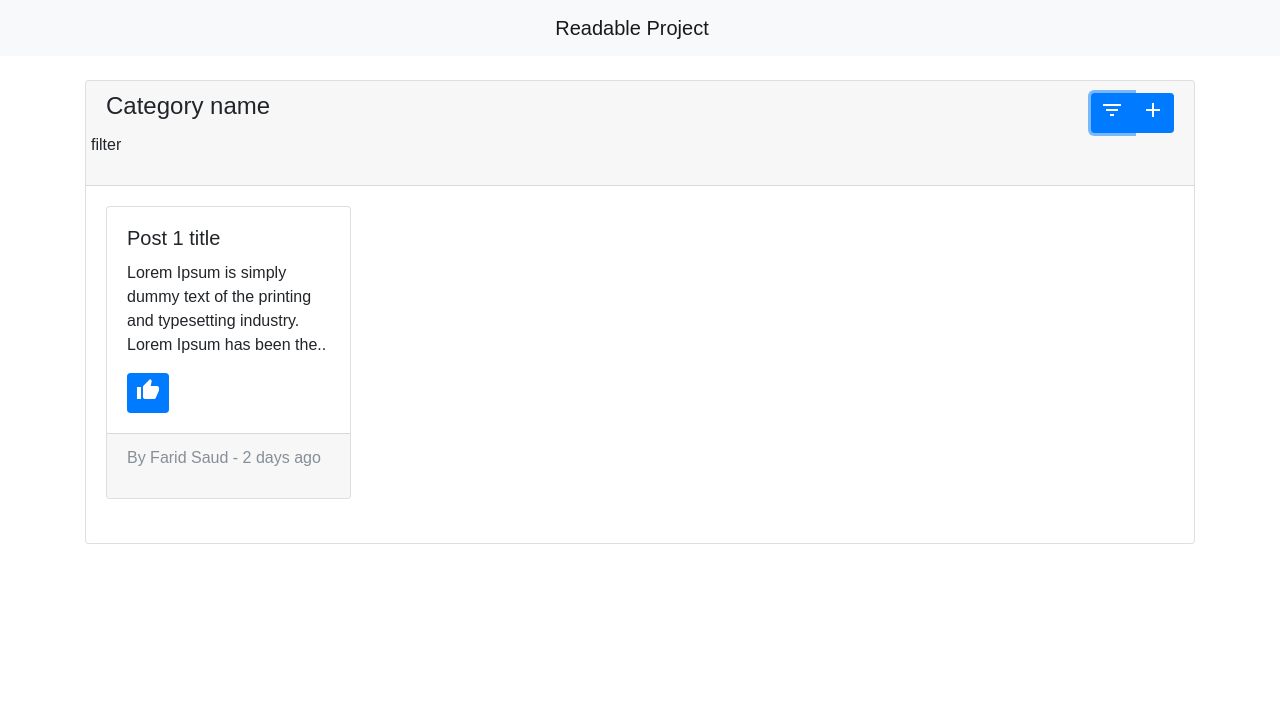
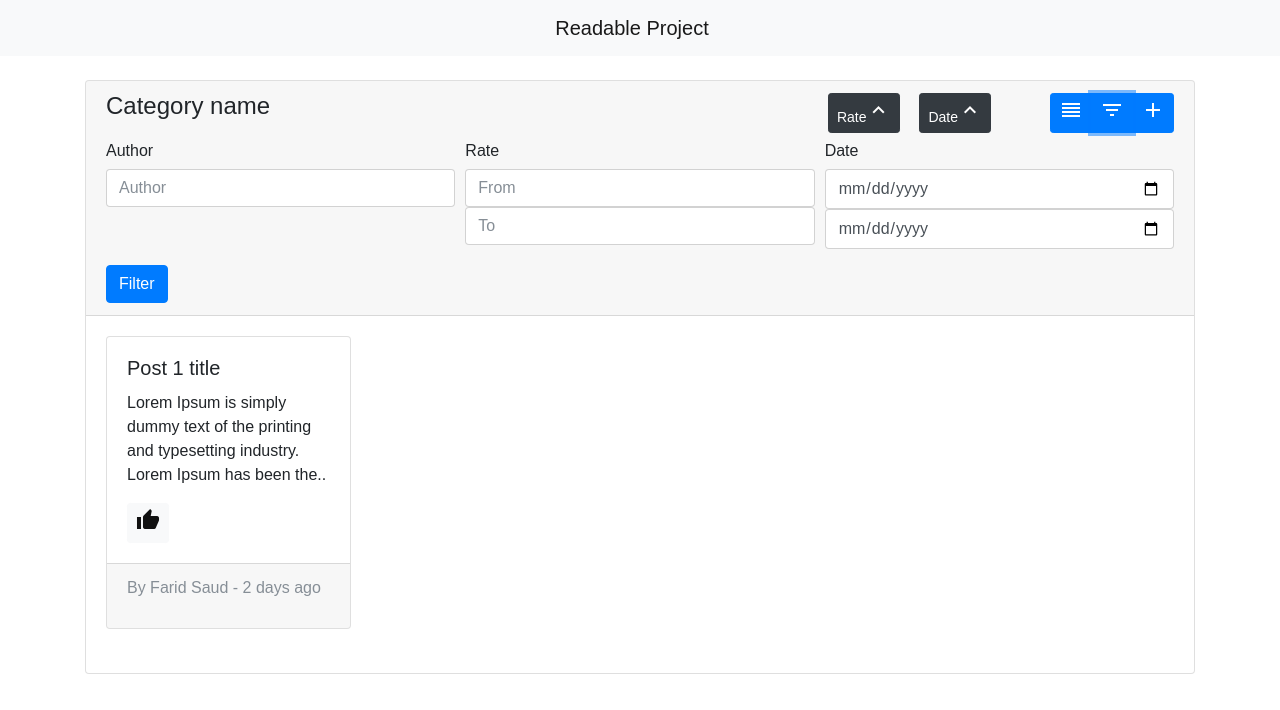
Before and after one commit to faridsaud/udacity-readable-project, a React (Create React App) app: page / in a window 1280 px wide. Both pictures are taken after a click on the button "filter_list". Shown: the top 710 px of the page. Built offline with nearby package versions, Linux system fonts and the light colour scheme.

Commit message:
feat: Add sort and filer by components to homepage

```diff
--- a/src/components/CategoryHeader.js
+++ b/src/components/CategoryHeader.js
@@ -4,45 +4,74 @@
 import React, {Component} from 'react';
 import PropTypes from 'prop-types';
 import Post from "./Post";
-import Filters from "./Filters";
+import FilterForm from "./FilterForm";
+import OrderForm from "./OrderForm";
 
 
 class CategoryHeader extends Component {
 
     state = {
-        isFilterOpen : false
+        isFilterByOpen: false,
+        isOrderByOpen: false
     };
 
-    changeFilterStatus=()=>{
-        console.log("Changing filter status" + this.state.isFilterOpen);
+    changeFilterStatus = () => {
+        this.setState(prevState => ({
+            isFilterByOpen: !prevState.isFilterByOpen,
+            isOrderByOpen: false
+        }))
+    };
+
+    changeOrderStatus=()=>{
         this.setState(prevState=>({
-            isFilterOpen: !prevState.isFilterOpen
+            isOrderByOpen: !prevState.isOrderByOpen,
+            isFilterByOpen: false
         }))
+    };
 
-    };
     render() {
         return (
             <div className="card-header">
                 <div className="row">
-                    <div className="col-md-10">
+                    <div className="col-md-8">
                         <h4>{this.props.name}</h4>
                     </div>
                     <div className="col-md-2">
+                        <OrderForm/>
+                    </div>
+                    <div className="col-md-2">
                         <div className="btn-group float-right" role="group" aria-label="Basic example">
-                            <button type="button" className="btn btn-primary btn-sm" title="Filter by" onClick={this.changeFilterStatus}><i className="material-icons"><i className="material-icons">filter_list</i></i></button>
-                            <button type="button" className="btn btn-primary btn-sm" title="New post"><i className="material-icons">add</i></button>
+                            <button type="button" className="btn btn-primary btn-sm" title="Order by"><i
+                                className="material-icons" onClick={this.changeOrderStatus}>reorder</i></button>
+                            <button type="button" className="btn btn-primary btn-sm" title="Filter by"
+                                    onClick={this.changeFilterStatus}><i className="material-icons"><i
+                                className="material-icons">filter_list</i></i></button>
+                            <button type="button" className="btn btn-primary btn-sm" title="New post"><i
+                                className="material-icons">add</i></button>
                         </div>
                     </div>
-                    {this.state.isFilterOpen === true &&
-                        <Filters/>
-                    }
+
                 </div>
+                {this.state.isFilterByOpen === true &&
+                <div className="row">
+                    <div className="col-md-12">
+                        <FilterForm/>
+                    </div>
+                </div>
+                }
+                {this.state.isOrderByOpen === true &&
+                <div className="row">
+                    <div className="col-md-12">
+                        <OrderForm/>
+                    </div>
+                </div>
+                }
             </div>
         )
     }
 }
 
 CategoryHeader.propTypes = {
-    name:PropTypes.string.isRequired
+    name: PropTypes.string.isRequired
 };
 export default CategoryHeader;
--- /dev/null
+++ b/src/components/FilterForm.js
@@ -0,0 +1,38 @@
+/**
+ * Created by farid on 8/16/2017.
+ */
+import React, {Component} from 'react';
+import PropTypes from 'prop-types';
+import CategoryHeader from "./CategoryHeader";
+import CategoryBody from "./CategoryBody";
+
+
+class FilterForm extends Component {
+
+    render() {
+        return (
+            <form>
+                <div className="form-row">
+                    <div className="form-group col-md-4">
+                        <label className="col-form-label">Author</label>
+                        <input type="text" className="form-control" id="author" placeholder="Author"/>
+                    </div>
+                    <div className="form-group col-md-4">
+                        <label className="col-form-label">Rate</label>
+                        <input type="number" className="form-control" id="fromRate" placeholder="From"/>
+                        <input type="number" className="form-control" id="toRate" placeholder="To"/>
+                    </div>
+                    <div className="form-group col-md-4">
+                        <label className="col-form-label">Date</label>
+                        <input type="date" className="form-control" id="fromDate" placeholder="From"/>
+                        <input type="date" className="form-control" id="toDate" placeholder="To"/>
+                    </div>
+                </div>
+                <button type="submit" className="btn btn-primary">Filter</button>
+            </form>
+        )
+    }
+}
+
+FilterForm.propTypes = {};
+export default FilterForm;
--- a/src/components/Filters.js
+++ /dev/null
@@ -1,22 +0,0 @@
-/**
- * Created by farid on 8/16/2017.
- */
-import React, {Component} from 'react';
-import PropTypes from 'prop-types';
-import CategoryHeader from "./CategoryHeader";
-import CategoryBody from "./CategoryBody";
-
-
-class Filters extends Component {
-
-    render() {
-        return (
-            <p>
-                filter
-            </p>
-        )
-    }
-}
-
-Filters.propTypes = {};
-export default Filters;
--- /dev/null
+++ b/src/components/OrderForm.js
@@ -0,0 +1,68 @@
+/**
+ * Created by farid on 8/16/2017.
+ */
+import React, {Component} from 'react';
+import PropTypes from 'prop-types';
+import Post from "./Post";
+import CategoryHeader from "./CategoryHeader";
+import CategoryBody from "./CategoryBody";
+
+
+class OrderForm extends Component {
+
+    state = {
+        orderBy: {
+            rateDesc: true,
+            dateDesc: true
+        }
+    };
+
+    rateOnClickHandler = () => {
+        this.setState(prevState => {
+            let newState = prevState;
+            newState.orderBy.rateDesc = !prevState.orderBy.rateDesc;
+            return newState;
+        });
+    };
+
+
+    dateOnClickHandler = () => {
+        this.setState(prevState => {
+            let newState = prevState;
+            newState.orderBy.dateDesc = !prevState.orderBy.dateDesc;
+            return newState;
+        });
+    };
+
+    render() {
+        let orderBy = this.state.orderBy;
+        return (
+            <div className="row">
+                <div className="col-md-6">
+                    <button type="button" className="btn btn btn-dark btn-sm float-right" title="Order by rate"
+                            onClick={this.rateOnClickHandler}>Rate
+                        {orderBy.rateDesc ? (
+                            <i className="material-icons">keyboard_arrow_up</i>
+                        ) : (
+                            <i className="material-icons">keyboard_arrow_down</i>
+                        )}
+
+                    </button>
+                </div>
+                <div className="col-md-6">
+                    <button type="button" className="btn btn btn-dark btn-sm float-right" title="Order by date"
+                            onClick={this.dateOnClickHandler}>Date
+                        {orderBy.dateDesc ? (
+                            <i className="material-icons">keyboard_arrow_up</i>
+                        ) : (
+                            <i className="material-icons">keyboard_arrow_down</i>
+                        )}
+                    </button>
+                </div>
+            </div>
+        )
+    }
+}
+
+OrderForm.propTypes = {};
+export default OrderForm;
--- a/src/components/Post.js
+++ b/src/components/Post.js
@@ -16,7 +16,7 @@ class Post extends Component {
                 <div className="card-body">
                     <h5 className="card-title">Post 1 title</h5>
                     <p className="card-text">{displayText}..</p>
-                    <button type="button" className="btn btn-primary btn-sm"><i className="material-icons">thumb_up</i></button>
+                    <button type="button" className="btn btn-light btn-sm"><i className="material-icons">thumb_up</i></button>
                 </div>
                 <div className="card-footer text-muted">
                     <p>By Farid Saud - 2 days ago</p>
```
